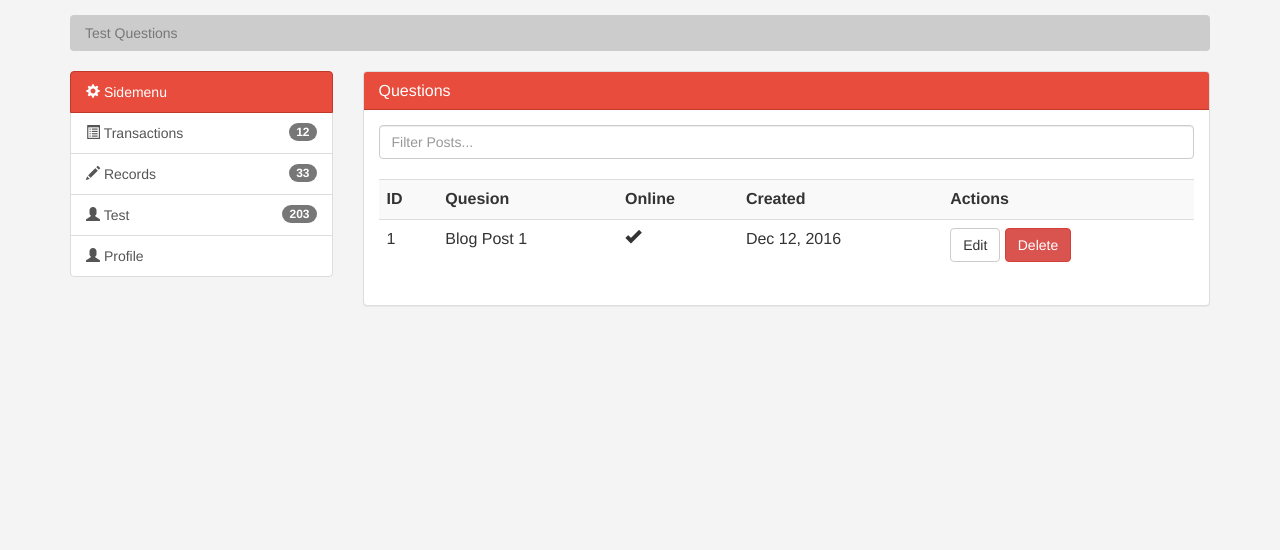
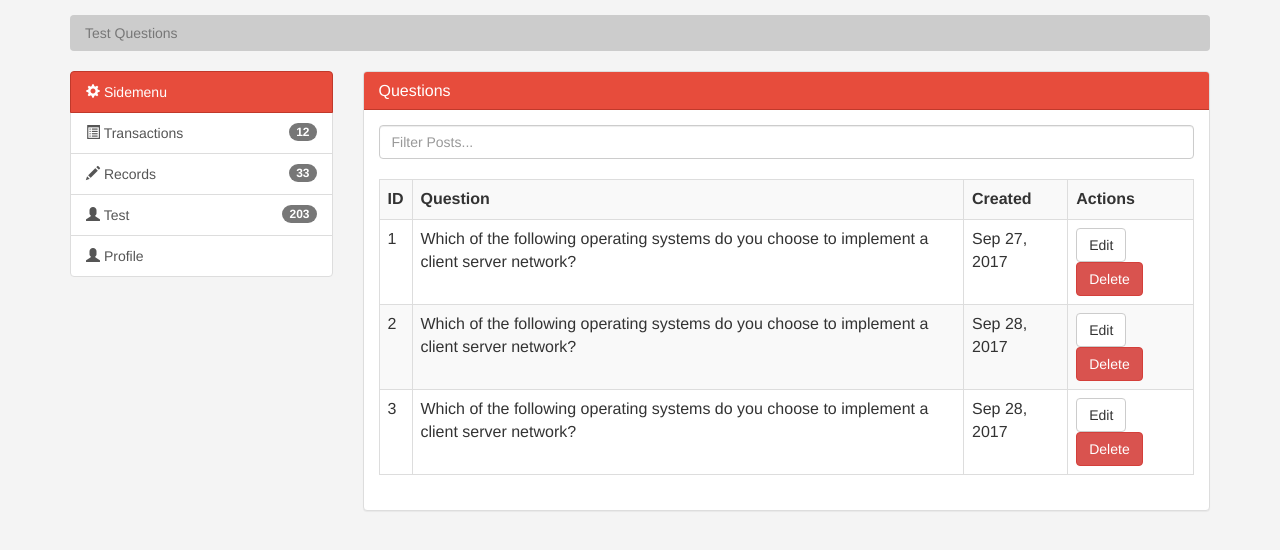
Before and after one commit to krishc17/Admission, a PHP site: page /admin/test-questions.php in a window 1280 px wide. Shown: the part 118-668 px from the top of the page. Run offline with PHP 8.4, Linux system fonts and the light colour scheme; some libraries are stand-ins or nearby versions.

Commit message:
side menu
Fixed the side menu for the whole admin area, changed the table class, todo add correct answer logic

```diff
--- a/admin/add-questions.php
+++ b/admin/add-questions.php
@@ -86,11 +86,9 @@
                           <input type="text" class="form-control " value="ans 4">
 
                           <label>
-
+                            <!-- Add Correct Answer Logic Soon -->
                           </label>
                               <input type="submit" class="form-control btn btn-default" value="Submit">
-
-
                         </div>
 
                       </form>
--- a/admin/side-menu.php
+++ b/admin/side-menu.php
@@ -6,9 +6,9 @@
         <a href="index.php" class="list-group-item active main-color-bg">
         <span class="glyphicon glyphicon-cog" aria-hidden="true"></span> Sidemenu
         </a>
-        <a href="pages.html" class="list-group-item"><span class="glyphicon glyphicon-list-alt" aria-hidden="true"></span> Transactions <span class="badge">12</span></a>
-        <a href="posts.html" class="list-group-item"><span class="glyphicon glyphicon-pencil" aria-hidden="true"></span> Records <span class="badge">33</span></a>
-        <a href="users.html" class="list-group-item"><span class="glyphicon glyphicon-user" aria-hidden="true"></span> Test <span class="badge">203</span></a>
-        <a href="users.html" class="list-group-item"><span class="glyphicon glyphicon-user" aria-hidden="true"></span> Profile <span class="badge"></span></a>
+        <a href="#" class="list-group-item"><span class="glyphicon glyphicon-list-alt" aria-hidden="true"></span> Transactions <span class="badge">12</span></a>
+        <a href="records.php" class="list-group-item"><span class="glyphicon glyphicon-pencil" aria-hidden="true"></span> Records <span class="badge">33</span></a>
+        <a href="test-questions.php" class="list-group-item"><span class="glyphicon glyphicon-user" aria-hidden="true"></span> Test <span class="badge">203</span></a>
+        <a href="#" class="list-group-item"><span class="glyphicon glyphicon-user" aria-hidden="true"></span> Profile <span class="badge"></span></a>
     </div>
 </div>
--- a/admin/test-questions.php
+++ b/admin/test-questions.php
@@ -30,7 +30,7 @@
               </button>
               <ul class="dropdown-menu" aria-labelledby="dropdownMenu1">
 <!--                <li><a type="button" data-toggle="modal" data-target="#addPage">Add Questions</a></li> -->
-                <li><a href="#">Add Questions</a></li>
+                <li><a href="add-questions.php">Add Questions</a></li>
 
               </ul>
             </div>
@@ -61,20 +61,32 @@
               </div>
         </div>
         <br>
-        <table class="table table-striped table-hover">
+        <table class="table table-striped table-hover table-bordered" >
               <tr>
                 <th>ID</th>
-                <th>Quesion</th>
-                <th>Online</th>
+                <th>Question</th>
                 <th>Created</th>
                 <th>Actions</th>
               </tr>
               <tr>
                 <td>1</td>
-                <td>Blog Post 1</td>
-                <td><span class="glyphicon glyphicon-ok" aria-hidden="true"></span></td>
-                <td>Dec 12, 2016</td>
-                <td><a class="btn btn-default" href="edit.html">Edit</a> <a class="btn btn-danger" href="#">Delete</a></td>
+                <td>Which of the following operating systems do you choose to implement a client server network?</td>
+                <td>Sep 27, 2017</td>
+                <td><a class="btn btn-default" href="#">Edit</a> <a class="btn btn-danger" href="#">Delete</a></td>
+              </tr>
+
+              <tr>
+                <td>2</td>
+                <td>Which of the following operating systems do you choose to implement a client server network?</td>
+                <td>Sep 28, 2017</td>
+                <td><a class="btn btn-default" href="#">Edit</a> <a class="btn btn-danger" href="#">Delete</a></td>
+              </tr>
+
+              <tr>
+                <td>3</td>
+                <td>Which of the following operating systems do you choose to implement a client server network?</td>
+                <td>Sep 28, 2017</td>
+                <td><a class="btn btn-default" href="#">Edit</a> <a class="btn btn-danger" href="#">Delete</a></td>
               </tr>
             </table>
       </div>
```
Also changed, not shown: add-test.php (deleted, +0 -113 lines).
